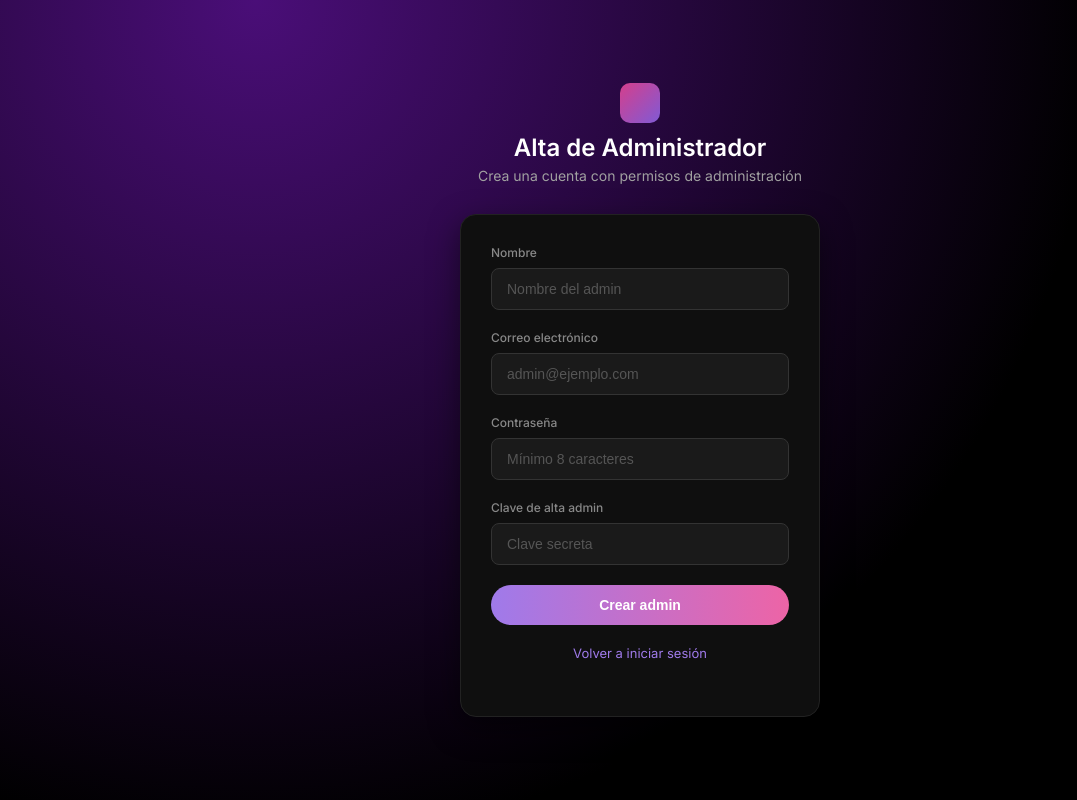
After one commit to PepeTureatca/MusicStream-PepeTureatca-PFG, a PHP site: page /mi-spotify/altaAdmin.php in a window 1280 px wide. The commit adds this page. Shown: the whole page, without its empty margins (0-1077 px from the left). Run offline with PHP 8.4, Linux system fonts and the light colour scheme.

Commit message:
feat: añadir página de registro de administrador y actualizar la redirección de inicio de sesión
Co-authored-by: Copilot <copilot@github.com>

```diff
--- /dev/null
+++ b/public/altaAdmin.php
@@ -0,0 +1,88 @@
+<?php
+require_once __DIR__ . '/../app/controller/AuthController.php';
+
+session_start();
+$error = '';
+
+if (isset($_SESSION['user_id']) && (($_SESSION['user_role'] ?? 'user') === 'admin')) {
+    header("Location: dashboardAdmin.php");
+    exit;
+}
+
+if ($_SERVER["REQUEST_METHOD"] === "POST") {
+    $name = trim($_POST['name'] ?? '');
+    $email = trim($_POST['email'] ?? '');
+    $password = $_POST['password'] ?? '';
+    $adminKey = $_POST['admin_key'] ?? '';
+
+    if ($name === '' || $email === '' || $password === '' || $adminKey === '') {
+        $error = 'Rellena todos los campos.';
+    } elseif (strlen($password) < 8) {
+        $error = 'La contraseña debe tener al menos 8 caracteres.';
+    } else {
+        $error = AuthController::registerAdmin($name, $email, $password, $adminKey);
+    }
+}
+?>
+
+<!DOCTYPE html>
+<html lang="es">
+
+<head>
+    <meta charset="UTF-8">
+    <meta name="viewport" content="width=device-width, initial-scale=1.0">
+    <title>MusicStream - Alta Admin</title>
+    <link rel="stylesheet" href="assets/css/index.css">
+    <link href="https://fonts.googleapis.com/css2?family=Inter:wght@400;500;600&display=swap" rel="stylesheet">
+    <link rel="stylesheet" href="https://cdnjs.cloudflare.com/ajax/libs/font-awesome/6.0.0/css/all.min.css">
+</head>
+
+<body>
+
+    <div class="main-container">
+
+        <div class="header">
+            <div class="logo-icon">
+                <i class="fa-solid fa-shield-halved"></i>
+            </div>
+            <h1>Alta de Administrador</h1>
+            <p>Crea una cuenta con permisos de administración</p>
+        </div>
+
+        <div class="card">
+            <form action="<?php echo htmlspecialchars($_SERVER["PHP_SELF"]); ?>" method="POST">
+
+                <div class="form-group">
+                    <label for="name">Nombre</label>
+                    <input type="text" id="name" name="name" placeholder="Nombre del admin" required>
+                </div>
+
+                <div class="form-group">
+                    <label for="email">Correo electrónico</label>
+                    <input type="email" id="email" name="email" placeholder="admin@ejemplo.com" required>
+                </div>
+
+                <div class="form-group">
+                    <label for="password">Contraseña</label>
+                    <input type="password" id="password" name="password" placeholder="Mínimo 8 caracteres" required>
+                </div>
+
+                <div class="form-group">
+                    <label for="admin_key">Clave de alta admin</label>
+                    <input type="password" id="admin_key" name="admin_key" placeholder="Clave secreta" required>
+                </div>
+
+                <button type="submit" class="btn-primary">Crear admin</button>
+
+                <?php if ($error): ?>
+                    <p style="color:red; margin-top:10px;"><?php echo htmlspecialchars($error); ?></p>
+                <?php endif; ?>
+
+                <div class="login-link">
+                    <a href="iniciarSesion.php">Volver a iniciar sesión</a>
+                </div>
+            </form>
+        </div>
+    </div>
+</body>
+</html>
```
Also changed, not shown: public/iniciarSesion.php (+10 -1 lines).
